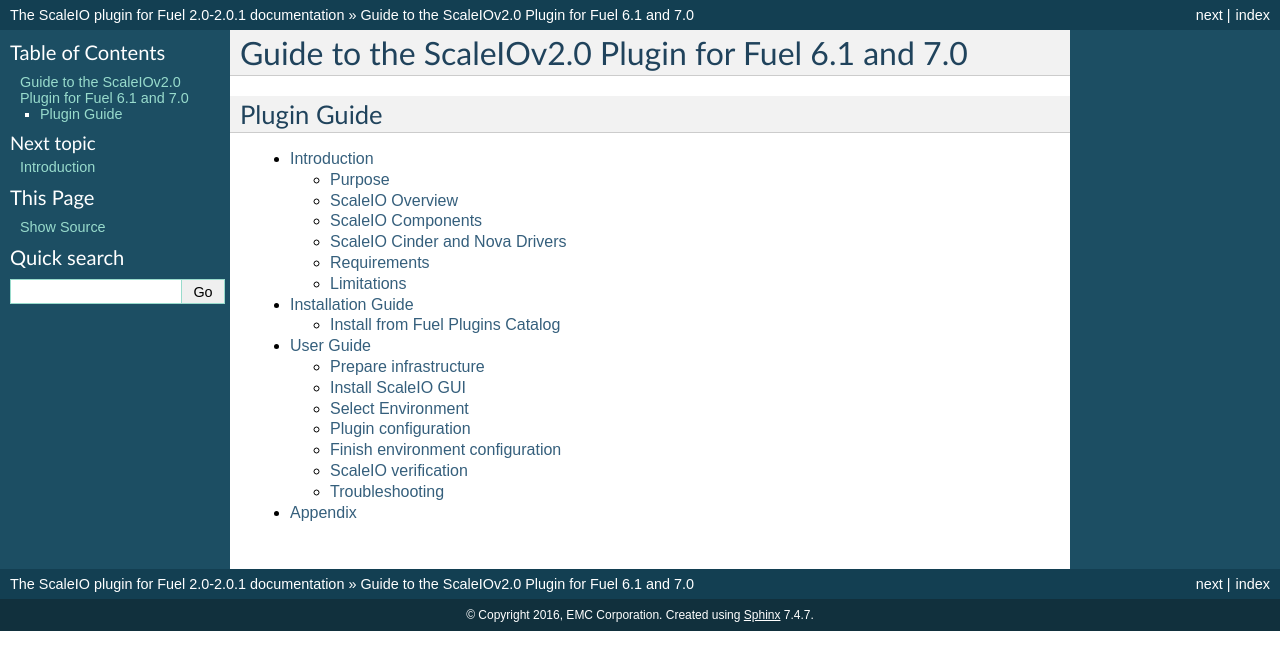
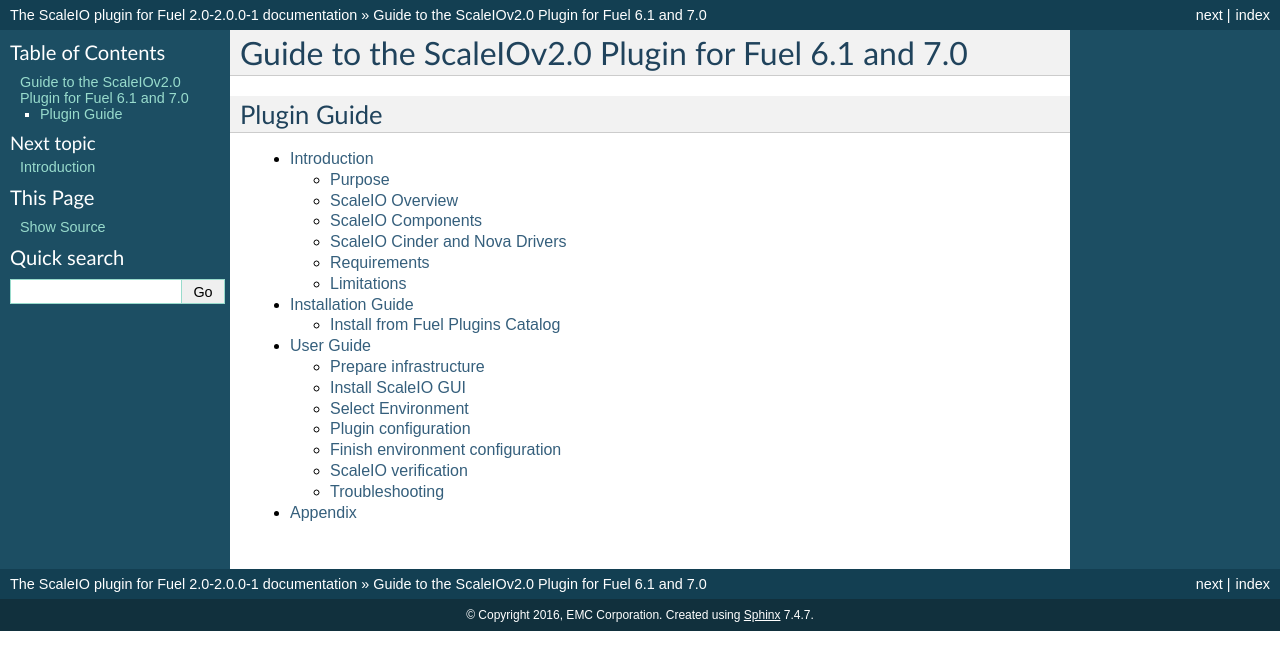
Before and after one commit to davestemerdink/fuel-plugin-scaleio, a Sphinx documentation site: the page built from doc/source/index.rst, in a window 1280 px wide. Shown: the top 670 px of the page. Built offline with Sphinx 7.4.7, drawn with Linux system fonts in a browser that asks for light colours.

Commit message:
Update conf.py
For correct displaying release value on title page.

```diff
--- a/doc/source/conf.py
+++ b/doc/source/conf.py
@@ -12,7 +12,7 @@
 copyright = u'2016, EMC Corporation'
 
 version = '2.0-2.0.0-1'
-release = '2.0-2.0.1'
+release = '2.0-2.0.0-1'
 
 exclude_patterns = []
 
```
